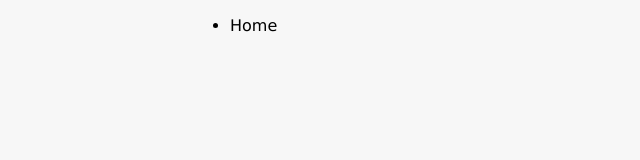
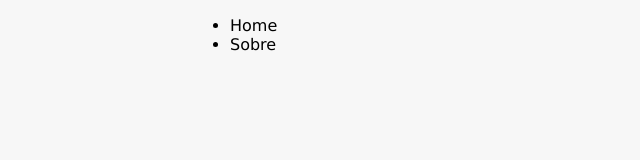
Before and after one commit to LuFernds/dio-websites-html5-css3, a plain HTML site: page menu.html in a window 1280 px wide. Shown: the full height of the page, 0-640 px from the left. Drawn offline with Linux system fonts and the light colour scheme.

Commit message:
Incluido menu Sobre

```diff
--- a/menu.html
+++ b/menu.html
@@ -9,6 +9,7 @@
         <header>
             <ul>
                 <li>Home</li>
+                <li>Sobre</li>
             </ul>
         </header>
     </body>
```
